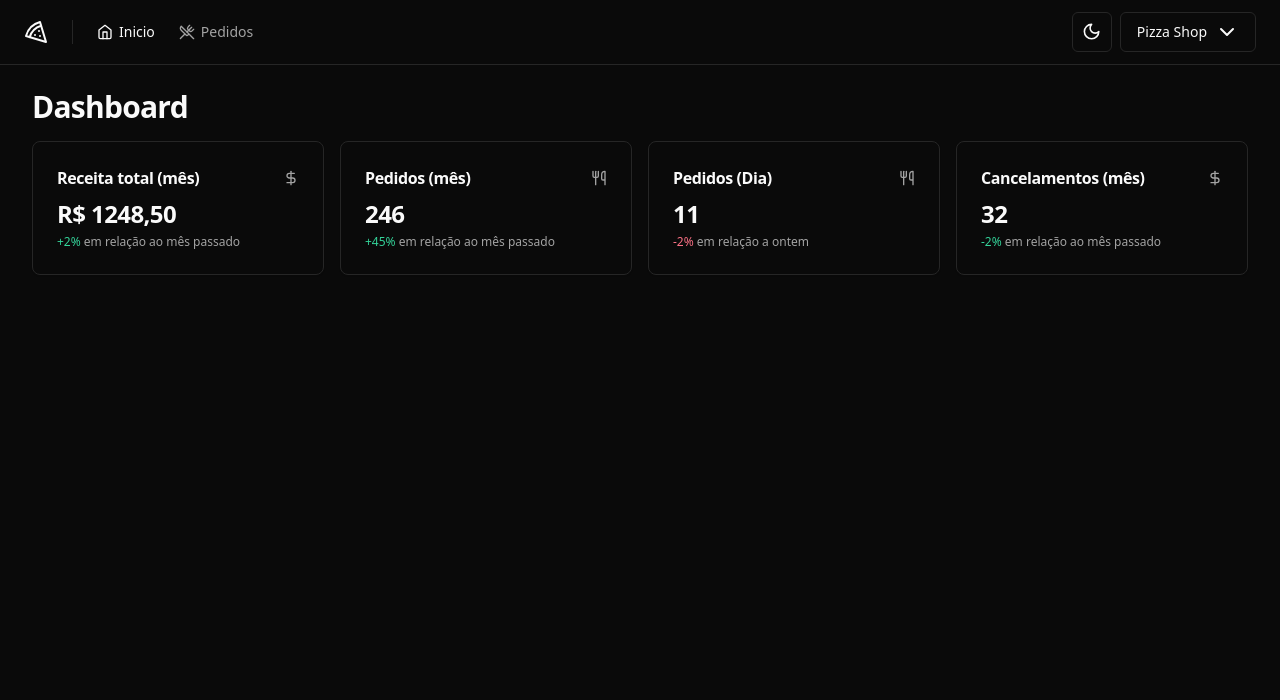
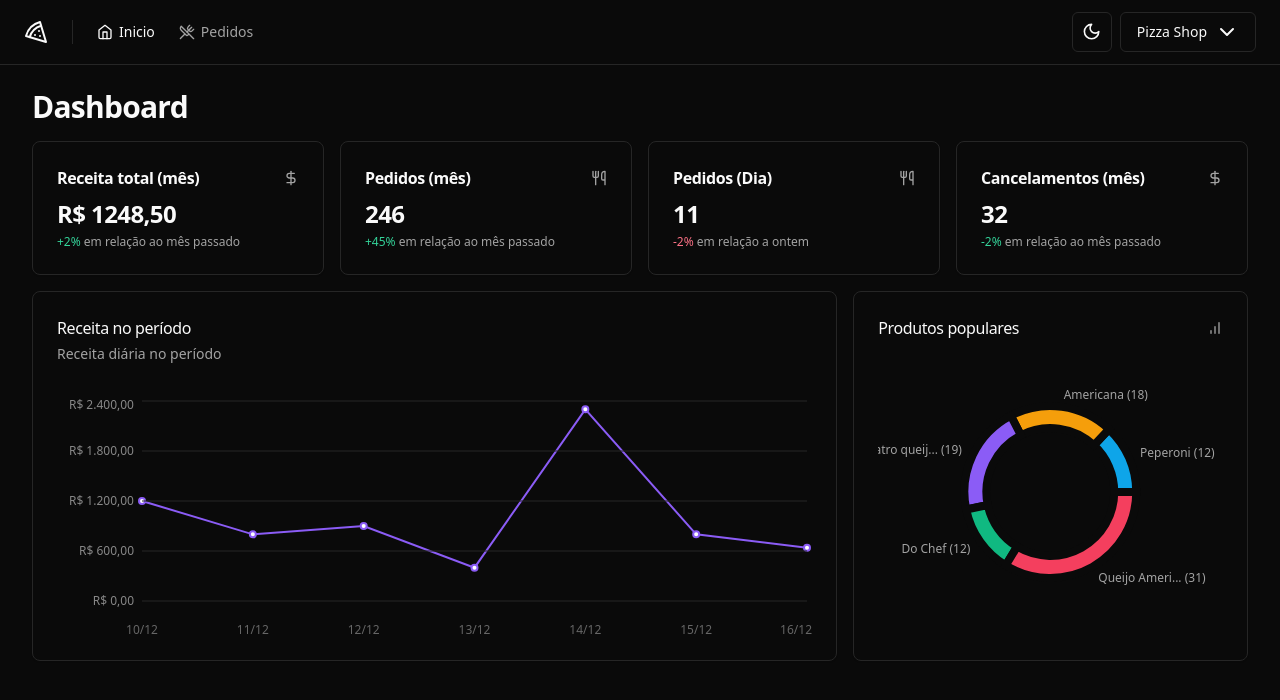
Before and after one commit to Lmacedox/pizza-shop, a React (Vite) app: page / in a window 1280 px wide. Shown: the top 700 px of the page. Built offline with nearby package versions, Linux system fonts and the light colour scheme.

Commit message:
Created dashboard charts area This area is intended for a graph where the owner of the establishment can see in a more dynamic and detailed way their movements and data on best-selling products.

```diff
--- a/package.json
+++ b/package.json
@@ -27,6 +27,7 @@
     "react-helmet-async": "^2.0.4",
     "react-hook-form": "^7.49.3",
     "react-router-dom": "^6.21.2",
+    "recharts": "^2.11.0",
     "shadcn-ui": "^0.6.0",
     "sonner": "^1.3.1",
     "sort-by": "^1.2.0",
--- a/src/pages/App/dashboard/dashboard.tsx
+++ b/src/pages/App/dashboard/dashboard.tsx
@@ -4,6 +4,8 @@
 import { MonthCanceledOrdersAmountCard } from './month-canceled-orders-amount-card'
 import { MonthOrdersAmountCard } from './month-orders-amount-card'
 import { MonthRevenueCard } from './month-revenue-card'
+import { PopularProductsChart } from './popular-products-chart'
+import { RevenueChart } from './revenue-chart'
 
 export function Dashboard() {
   return (
@@ -18,6 +20,11 @@
           <DayOrdersAmountCard />
           <MonthCanceledOrdersAmountCard />
         </div>
+
+        <div className="grid grid-cols-9 gap-4">
+          <RevenueChart />
+          <PopularProductsChart />
+        </div>
       </div>
     </>
   )
--- /dev/null
+++ b/src/pages/App/dashboard/popular-products-chart.tsx
@@ -0,0 +1,91 @@
+import { BarChart } from 'lucide-react'
+import { Cell, Pie, PieChart, ResponsiveContainer, Tooltip } from 'recharts'
+import colors from 'tailwindcss/colors'
+
+import { Card, CardContent, CardHeader, CardTitle } from '@/components/ui/card'
+
+const data = [
+  { product: 'Peperoni', amount: 12 },
+  { product: 'Americana', amount: 18 },
+  { product: 'Quatro queijos', amount: 19 },
+  { product: 'Do Chef', amount: 12 },
+  { product: 'Queijo Americano', amount: 31 },
+]
+
+const COLORS = [
+  colors.sky[500],
+  colors.amber[500],
+  colors.violet[500],
+  colors.emerald[500],
+  colors.rose[500],
+]
+
+export function PopularProductsChart() {
+  return (
+    <Card className="col-span-3">
+      <CardHeader className="pb-8">
+        <div className="flex items-center justify-between">
+          <CardTitle className="text-base font-medium">
+            Produtos populares
+          </CardTitle>
+          <BarChart className="h-4 w-4 text-muted-foreground" />
+        </div>
+      </CardHeader>
+      <CardContent>
+        <ResponsiveContainer width={'100%'} height={240}>
+          <PieChart style={{ fontSize: 12 }}>
+            <Pie
+              dataKey={'amount'}
+              data={data}
+              cx={'50%'}
+              cy={'50%'}
+              outerRadius={86}
+              innerRadius={64}
+              strokeWidth={8}
+              labelLine={false}
+              label={({
+                cx,
+                cy,
+                midAngle,
+                innerRadius,
+                outerRadius,
+                value,
+                index,
+              }) => {
+                const RADIAN = Math.PI / 180
+                const radius = 12 + innerRadius + (outerRadius - innerRadius)
+                const x = cx + radius * Math.cos(-midAngle * RADIAN)
+                const y = cy + radius * Math.sin(-midAngle * RADIAN)
+
+                return (
+                  <text
+                    x={x}
+                    y={y}
+                    className="fill-muted-foreground text-xs"
+                    textAnchor={x > cx ? 'start' : 'end'}
+                    dominantBaseline="central"
+                  >
+                    {data[index].product.length > 12
+                      ? data[index].product.substring(0, 12).concat('...')
+                      : data[index].product}{' '}
+                    ({value})
+                  </text>
+                )
+              }}
+            >
+              {data.map((_, index) => {
+                return (
+                  <Cell
+                    key={`cell-${index}`}
+                    fill={COLORS[index]}
+                    className="stroke-background hover:opacity-80"
+                  />
+                )
+              })}
+            </Pie>
+          </PieChart>
+        </ResponsiveContainer>
+      </CardContent>
+    </Card>
+  )
+}
--- /dev/null
+++ b/src/pages/App/dashboard/revenue-chart.tsx
@@ -0,0 +1,70 @@
+import {
+  CartesianGrid,
+  Line,
+  LineChart,
+  ResponsiveContainer,
+  Tooltip,
+  XAxis,
+  YAxis,
+} from 'recharts'
+import colors from 'tailwindcss/colors'
+
+import {
+  Card,
+  CardContent,
+  CardDescription,
+  CardHeader,
+  CardTitle,
+} from '@/components/ui/card'
+
+const data = [
+  { date: '10/12', revenue: 1200 },
+  { date: '11/12', revenue: 800 },
+  { date: '12/12', revenue: 900 },
+  { date: '13/12', revenue: 400 },
+  { date: '14/12', revenue: 2300 },
+  { date: '15/12', revenue: 800 },
+  { date: '16/12', revenue: 640 },
+]
+
+export function RevenueChart() {
+  return (
+    <Card className="col-span-6">
+      <CardHeader className="flex-row items-center justify-between pb-8">
+        <div className="space-y-1">
+          <CardTitle className="text-base font-medium">
+            Receita no período
+          </CardTitle>
+          <CardDescription>Receita diária no período</CardDescription>
+        </div>
+      </CardHeader>
+      <CardContent>
+        <ResponsiveContainer width={'100%'} height={240}>
+          <LineChart data={data} style={{ fontSize: 12 }}>
+            <XAxis dataKey={'date'} axisLine={false} tickLine={false} dy={16} />
+            <YAxis
+              stroke="#888"
+              axisLine={false}
+              tickLine={false}
+              width={80}
+              tickFormatter={(value: number) =>
+                value.toLocaleString('pt-BR', {
+                  style: 'currency',
+                  currency: 'BRL',
+                })
+              }
+            />
+            <Line
+              type={'linear'}
+              strokeWidth={2}
+              dataKey={'revenue'}
+              stroke={colors.violet['500']}
+            />
+
+            <CartesianGrid vertical={false} className="stroke-muted" />
+          </LineChart>
+        </ResponsiveContainer>
+      </CardContent>
+    </Card>
+  )
+}
```
Also changed, not shown: 1 other file (tests, documents, lock files or other folders).
